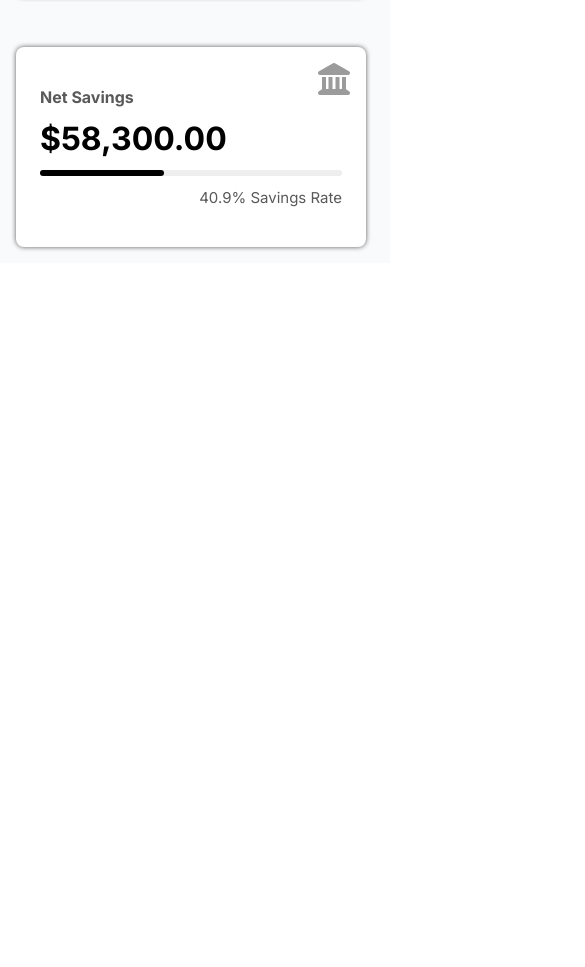
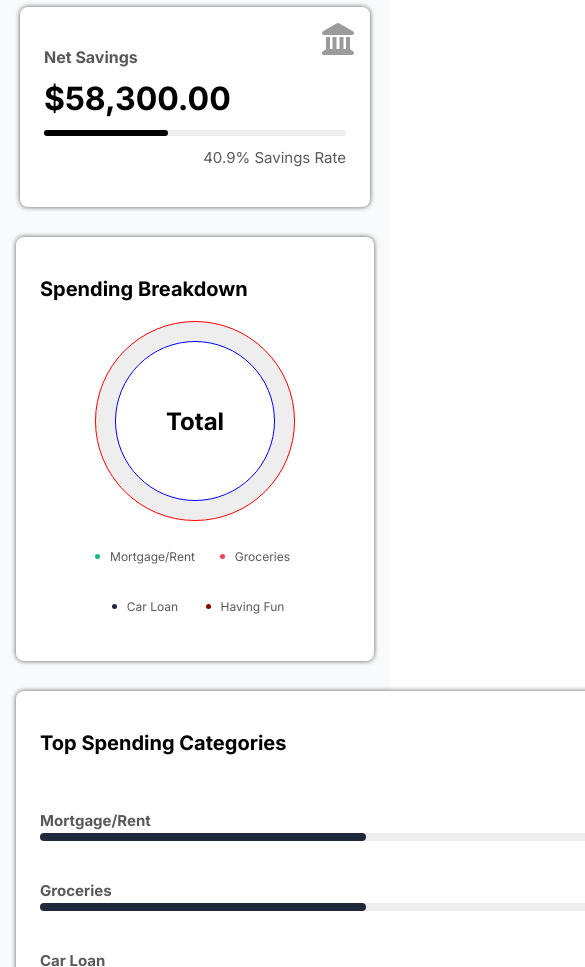
Before and after one commit to mohammadzali2005/expense-tracker, a plain HTML site: page reports/reports.html in a window 390 px wide. Shown: the part 1033-2000 px from the top of the page, 585 px wide, since content can reach past the window. Before the commit the page ends 1296 px from the top, so only its background shows below. Drawn offline with Linux system fonts and the light colour scheme.

Commit message:
Finished reports page. I just need to make it responsive

```diff
--- a/reports/reports.css
+++ b/reports/reports.css
@@ -13,8 +13,8 @@
 }
 
 .content-parts{
-    justify-content: flex-start;
-    gap: 50px;
+    justify-content: space-around;
+    gap: 30px;
 }
 
 /* Total Income */
@@ -104,3 +104,166 @@
     align-self: flex-end;
     color: var(--gray);
 }
+
+/* Spending Breakdown */
+.spending-circle-container{
+    width: 400px;
+    box-shadow: 0 0 5px var(--gray);
+    border-radius: 8px;
+    padding: 40px 24px;
+    display: flex;
+    flex-direction: column;
+    align-items: center;
+    justify-content: center;
+    gap: 20px;
+    background-color: #fff;
+}
+
+.spending-circle-title{
+    font-size: 20px;
+    font-weight: bold;
+    align-self: flex-start;
+}
+
+/* Spending Circle */
+.spending-circle{
+    width: 200px;
+    height: 200px;
+    border-radius: 50%;
+    background-color: var(--light-gray);
+    display: flex;
+    align-items: center;
+    justify-content: center;
+    border: 1px solid red;
+}
+
+.spending-inner-circle{
+    width: 160px;
+    height: 160px;
+    border-radius: 50%;
+    border: 1px solid blue;
+    background-color: #fff;
+    display: flex;
+    align-items: center;
+    justify-content: center;
+}
+
+.spending-text{
+    font-size: 24px;
+    font-weight: bold;
+    text-align: center;
+}
+
+/* Spending Circle's Guide */
+.circle-guide{
+    width: 200px;
+    display: flex;
+    align-items: center;
+    justify-content: center;
+    gap: 20px;
+    flex-wrap: wrap;
+}
+
+.guide1, .guide2, .guide3, .guide4{
+    min-width: 80px;
+    height: 30px;
+    display: flex;
+    align-items: center;
+    justify-content: center;
+    gap: 10px;
+}
+
+.guide-1-dot, .guide-2-dot, .guide-3-dot, .guide-4-dot{
+    width: 5px;
+    height: 5px;
+    border-radius: 50%;
+}
+
+.guide-1-dot{
+    background-color: var(--Emerald);
+}
+
+.guide-2-dot{
+    background-color: var(--Rose);
+}
+
+.guide-3-dot{
+    background-color: var(--deep-navy);
+}
+
+.guide-4-dot{
+    background-color: var(--red);
+}
+
+.guide-1-text, .guide-2-text, .guide-3-text, .guide-4-text{
+    font-size: 12px;
+    color: var(--gray);
+}
+
+/* Top Spending Categories */
+.spending-rank-container{
+    min-width: 700px;
+    border-radius: 8px;
+    box-shadow: 0 0 5px var(--gray);
+    padding: 40px 24px;
+    display: flex;
+    flex-direction: column;
+    align-items: flex-start;
+    justify-content: center;
+    gap: 56px;
+    background-color: #fff;
+    margin-left: auto;
+}
+
+.spending-rank-title{
+    font-size: 20px;
+    font-weight : bold;
+}
+
+.rank-container{
+    width: 100%;
+    display: flex;
+    flex-direction: column;
+    align-items: center;
+    justify-content: center;
+    gap: 20px;
+}
+
+.rank{
+    width: 100%;
+    height: 50px;
+    position: relative;
+}
+
+.rank-text{
+    color: var(--gray);
+    font-size: 15px;
+    font-weight: bold;
+    position: absolute;
+    top: 0;
+    left: 0;
+}
+
+.rank-num{
+    color: var(--gray);
+    font-size: 15px;
+    position: absolute;
+    top: 0;
+    right: 0;
+}
+
+.rank-bar{
+    width: 100%;
+    height: 8px;
+    background-color: var(--light-gray);
+    border-radius: 8px;
+    position: absolute;
+    bottom: 20px;
+}
+
+.rank-inner-bar{
+    width: 50%;
+    height: 100%;
+    border-radius: 8px;
+    background-color: var(--deep-navy);
+}
--- a/reports/reports.html
+++ b/reports/reports.html
@@ -67,6 +67,69 @@
                 </div>
                 <p class="savings-rate">40.9% Savings Rate</p>
                 </div>
+
+                <!-- Spending Breakdown -->
+                <div class="spending-circle-container">
+                    <h4 class="spending-circle-title">Spending Breakdown</h4>
+                    <div class="spending-circle">
+                        <div class="spending-inner-circle">
+                            <span class="spending-text">Total</span>
+                        </div>
+                    </div>
+                    <div class="circle-guide">
+                        <div class="guide1">
+                            <div class="guide-1-dot"></div>
+                            <p class="guide-1-text">Mortgage/Rent</p>
+                        </div>
+                        <div class="guide1">
+                            <div class="guide-2-dot"></div>
+                            <p class="guide-2-text">Groceries</p>
+                        </div>
+                        <div class="guide1">
+                            <div class="guide-3-dot"></div>
+                            <p class="guide-3-text">Car Loan</p>
+                        </div>
+                        <div class="guide1">
+                            <div class="guide-4-dot"></div>
+                            <p class="guide-4-text">Having Fun</p>
+                        </div>
+                    </div>
+                </div>
+
+                <!-- Top Spending Categories -->
+                <div class="spending-rank-container">
+                    <div class="spending-rank-title">Top Spending Categories</div>
+                    <div class="rank-container">
+                        <div class="rank">
+                            <p class="rank-text">Mortgage/Rent</p>
+                            <p class="rank-num">$29,470</p>
+                            <div class="rank-bar">
+                                <div class="rank-inner-bar"></div>
+                            </div>
+                        </div>
+                        <div class="rank">
+                            <p class="rank-text">Groceries</p>
+                            <p class="rank-num">$12,850</p>
+                            <div class="rank-bar">
+                                <div class="rank-inner-bar"></div>
+                            </div>
+                        </div>
+                        <div class="rank">
+                            <p class="rank-text">Car Loan</p>
+                            <p class="rank-num">$8,400</p>
+                            <div class="rank-bar">
+                                <div class="rank-inner-bar"></div>
+                            </div>
+                        </div>
+                        <div class="rank">
+                            <p class="rank-text">Having Fun</p>
+                            <p class="rank-num">$6,200</p>
+                            <div class="rank-bar">
+                                <div class="rank-inner-bar"></div>
+                            </div>
+                        </div>
+                    </div>
+                </div>
             </section>
          </div>
     </div>
```
Lines whose indentation alone changed are shown as unchanged.
